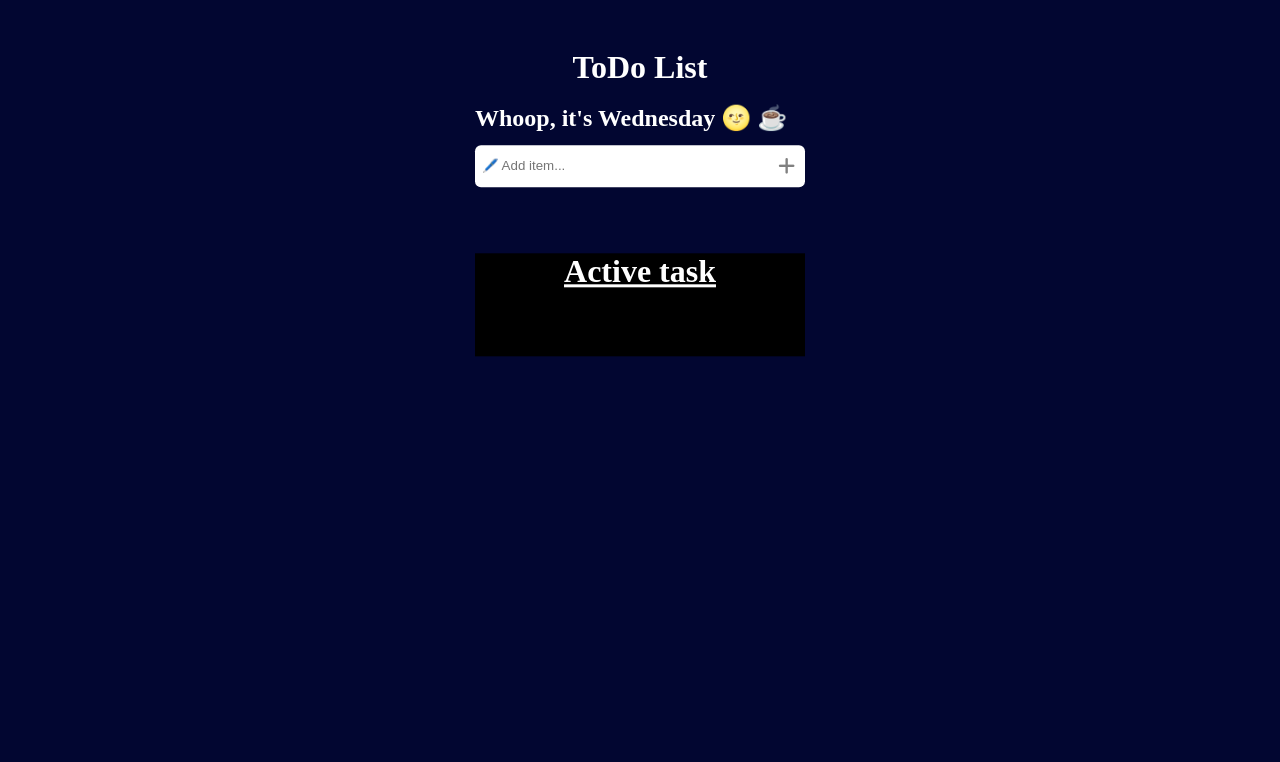
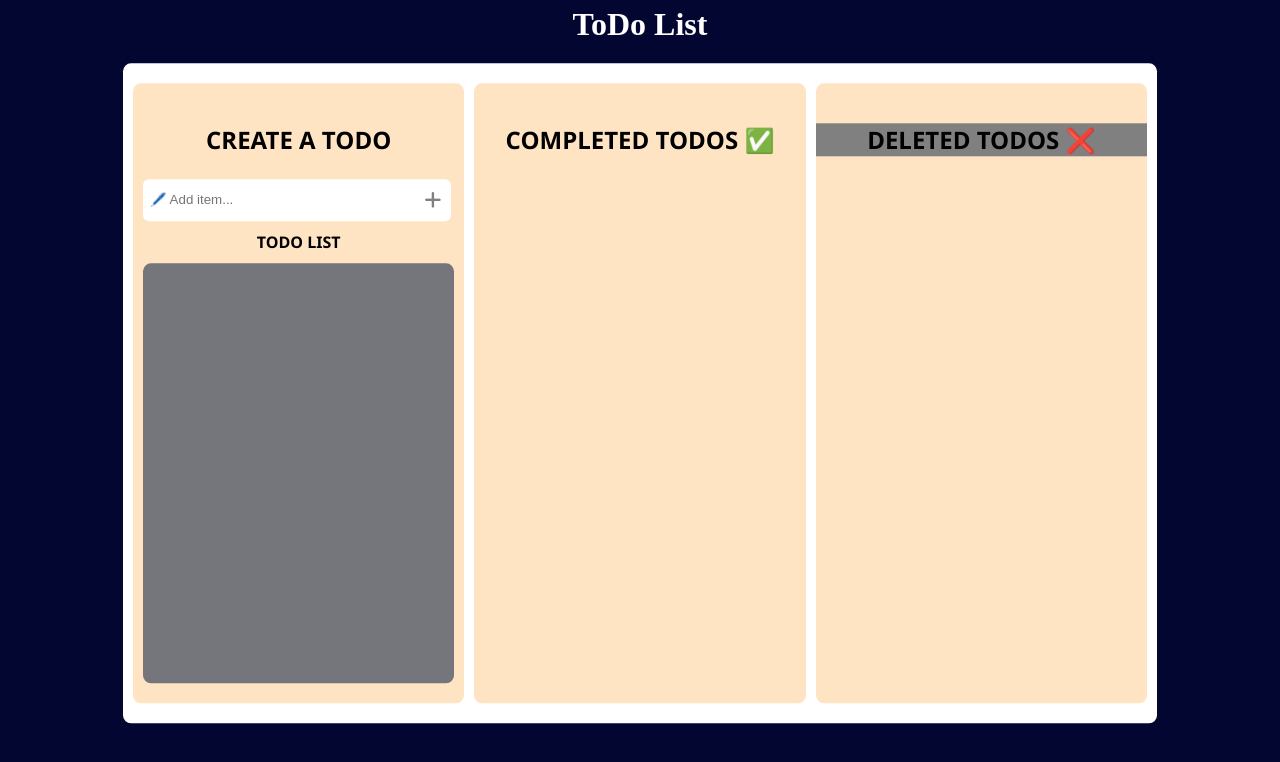
Before and after one commit to Shijin65/toDoApp, a React (Create React App) app: page / in a window 1280 px wide. Shown: the top 762 px of the page. Built offline with nearby package versions, Linux system fonts and the light colour scheme.

Commit message:
the UI is changed ,added completed todo page,added deletd todo page

```diff
--- a/src/App.css
+++ b/src/App.css
@@ -5,49 +5,57 @@
 
   body {
     background-color: #020631;
+
+
   }
-
-  .app {
+    .app {
     position: absolute;
     top: 10%;
     left: 50%;
     transform: translate(-50%, -10%);
   }
-  .active{
 
-    margin-top: 20% ;
-    padding-bottom: 20%;
-    background-color: black;
-    text-align: center;
-  }
-  .active p{
-    background: #ffffff;
-    margin-top: 10%;
-    margin-left: 3px;
-    font-size: medium;
-    font-weight: 700;
-    font-style: normal;
-    color: grey;
-  }
-
-  .app .mainHeading h1 {
+.app .mainHeading h1 {
     text-align: center;
   }
 
-  .app h1,
-  h2 {
-    color: white;
+  .mainclass{
+    display: flex;
+    background-color: white;
+    width: 80vw;
+    height: 80vh;
+    border-radius: 8px;
+    box-shadow: rgba(117, 255, 255, 0.696);
+    margin: 20px;
+    text-align: center;
+    padding-top: 20px;
+    padding-right: 10px;
+
   }
+.card{
+display: inline;
+  font-family: 'Segoe UI', Tahoma, Geneva, Verdana, sans-serif;
+  background-color: bisque;
+  width: 35%;
+  height: 75vh;
+  margin-left: 10px;
+  padding-top: 20px;
+  border-radius: 8px;
+}
 
-  .app .input {
-    display: flex;
-    justify-content: center;
-    align-items: center;
-  }
+.card h2{
+  margin-top: 20px;
+  color: black;
+  padding-bottom: 10px;
+}
+.card::-webkit-scrollbar{
+  display: none;
+}
+ .card .input {
 
-  .app .input {
     margin-top: 0.8em;
-    width: 20em;
+    margin-left: 10px;
+    width: 90%;
     height: 2em;
     background-color: white;
     display: flex;
@@ -57,6 +65,74 @@
     padding: 5px;
   }
 
+.todos-container{
+  padding: 10px;
+  border-radius: 8px;
+  background-color: #75767b;
+height:50vh ;
+margin: 10px;
+overflow-y: scroll;
+
+
+
+}
+.todos-container::-webkit-scrollbar{
+  display: none;
+}
+.todos{
+
+    align-items: center;
+    background-color: rgb(252, 252, 252);
+    border-radius: 8px;
+    margin-top: 10px;
+}
+.todo{
+
+display: flex;
+justify-content: space-between;
+padding-left: 5px;
+padding-right: 5px;
+align-items: center;
+}
+.inputs{
+  display: flex;
+  /* position: relative; */
+  justify-content:space-between;
+  /* align-items: end; */
+  border-radius: 0px 50px 50px 0px;
+}
+
+.inputs label{
+  font-size: small;
+}
+   p{
+    background: #ffffff00;
+    /* margin-top: 10%; */
+    margin-left: 3px;
+    font-size: medium;
+    font-weight: 700;
+    font-style: normal;
+    color: grey;
+  }
+  .deleted{
+    justify-content: space-between;
+    display: flex;
+    background-color: #fb2525c9;
+    align-items: center;
+    padding: 10px;
+    align-content: center;
+    margin: 20px;
+
+  }
+
+
+  .app h1,
+  h2 {
+    color: white;
+  }
+
+
+
   .app .input input {
     width: 100%;
     height: 1.6em;
@@ -64,6 +140,7 @@
     outline-color: transparent;
   }
   .fa-trash:hover {
+    size: 5px;
     color: red;
 }
   .app i {
@@ -73,23 +150,8 @@
     color: grey;
     margin-right: 5px;
   }
-  .app .todos {
-    display: flex;
-    justify-content: center;
-    align-items: center;
-    flex-direction: column;
-  }
-  .app .todos .todo {
-    margin-top: 0.8em;
-    width: 20em;
-    height: 2em;
-    background-color: white;
-    display: flex;
-    justify-content: space-between;
-    align-items: center;
-    border-radius: 6px;
-    padding: 5px;
-  }
+
+
   .app .todos .todo .left {
     display: flex;
     justify-content: flex-start;
--- a/src/App.js
+++ b/src/App.js
@@ -5,19 +5,36 @@ function App() {
   const [toDos, setToDos] = useState([]);
   const [toDo, setToDo] = useState("");
 
+
+
+  var currentdate = new Date();
+
+  var datetime    =" @" + currentdate.getHours() + ":"
+                  + currentdate.getMinutes() + ":"
+                  + currentdate.getSeconds();
+
+  const handleadd =()=>{if (toDo.length!==0) {
+                    setToDos([...toDos, { id: Date.now(), text: toDo, state:true,del:true ,time:0 ,cm:false }])
+                    }}
+
+
+
   return(
 <div className="app">
-
       <div className="mainHeading">
         <h1>ToDo List</h1>
       </div>
-      <div className="subHeading">
-        <br />
-        <h2>Whoop, it's Wednesday 🌝 ☕ </h2>
-      </div>
+    <div className="mainclass">
+
+          {/* < ------------ CREATE TODOS ---------- > */}
+
+      <div className="card">
+        <h2>CREATE A TODO</h2>
+
         <div className="input">
+
           <input
-          id={"my-input"}
+            id={"my_input"}
             type={"text"}
             value={toDo}
             onChange={(e) => {
@@ -27,61 +44,144 @@ function App() {
           />
 
           <i
-          onClick={() =>
-            setToDos([...toDos, { id: Date.now(), text: toDo, tick: false }])
-          }
+            onClick={handleadd}
             className="fas fa-plus"
-          ></i>
+          />
       </div>
+
+
+
+        {/* < ------------ TODOS LIST ---------- > */}
+
+      <h4 style={{marginTop:'10px'}}>TODO LIST</h4>
       <div className="todos-container">
+
+
+          {toDos.map((obj) => (
+          obj.state &&
             <div className="todos">
-          {toDos.map((obj) => (
               <div className="todo">
                 <div className="left">
+                  <p>{obj.text}</p>
+                </div>
+
+              < div className="right">
+      {/* < ------------***** TODOS LIST *****---------- > */}
+
+          {/* < ------ COMPLETED BUTTON ------- > */}
+                <div className="inputs" style={{backgroundColor:'lightgreen'}}>
+                  <label htmlFor="checkbox">COMPLETED</label>
                   <input
-                  onChange={(e) => {
-                    setToDos(
-                      toDos.map((objafter) => {
+                    onChange={(e) =>{
+                      setToDos(toDos.filter(objafter =>{
                         if (objafter.id === obj.id) {
-                          objafter.tick = e.target.checked;
+                        objafter.cm = e.target.checked;
+                        objafter.state = !e.target.checked;
+                        objafter.time =datetime
                         }
                         return objafter;
                       })
                       );
+
                     }}
                     value={obj.tick}
                     type="checkbox"
-                  name=""
-                  id=""
+                    name="checkbox"
                   />
-                <p>{obj.text}</p>
               </div>
-              <div className="right">
-              <i
-            class="fa-sharp fa-solid fa-trash"></i>
+                {/* < ------**** COMPLETED BUTTON END  ****------- > */}
+
+          {/* < ---------------***** CREATE TODOS ENDS ****------------- > */}
+
+
+                {/* < ------------ DELETE BUTTON ---------- > */}
+      <div className="inputs" style={{backgroundColor:'red'}}>
+                  <label htmlFor="">DELETE</label>
+
+              <input
+                 onChange={(e)=>{setToDos(
+                          toDos.filter(delobj => {
+                          if (delobj.id === obj.id) {
+                          delobj.del = !e.target.checked;
+                          delobj.time=datetime;
+                          delobj.state=false
+                          }
+                          return delobj;
+                      })
+                    );}}
+                    type="checkbox"
+              />
+              </div>
+            </div>
           </div>
           </div>
           ))}
-        </div>
-        <div className="active">
-          <h1>
-            <u>Active task</u>
-          </h1>
-          {toDos.map((obj) => {
-            if (obj.tick) {
-              return (
-                <div>
-                  <p>
-                    task : [{obj.text}] TaskId : {obj.id}
-                  </p>
-                </div>
-              );
-            }
-            return null;
-          })}
+
+
       </div>
                     </div>
+        {/* < ------------**** CREATE TODOS ENDS **** ---------- > */}
+
+
+
+                    {/* < ----- COMPLETED TODOS ---- > */}
+
+      <div className="card" style={{overflowY:"scroll",overflowX:'hidden'}}>
+
+        <div className="active">
+          <h2>
+            COMPLETED TODOS ✅
+          </h2>
+            {toDos.map((obj) =>
+              obj.cm &&
+
+                <div className="deleted" style={{backgroundColor:'lightgreen'}}>
+
+                  <p>task : {obj.text} {obj.time}</p>
+
                 </div>
+            )}
+        </div>
+
+      </div>
+          {/* < -----***** COMPLETED TODOS ENDS ******---- > */}
+
+
+              {/* < ---------- DELETED TODOS ---------- > */}
+
+                    <div className="card" style={{overflowY:"scroll",overflowX:'hidden'}}>
+                        <h2 style={{backgroundColor:"grey" ,padding:'0%'}}>DELETED TODOS ❌</h2>
+
+                        {toDos.map((obj)=>
+                          obj.del? "" :
+
+                        <div className="deleted">
+
+                          <div><p style={{color:'white'}}>{obj.text}</p><p>{obj.time}</p></div>
+                          <div >
+                            <span><p style={{color:'blue'}}>Restore</p></span>
+                            <input
+                              onChange={(e)=>{setToDos(toDos.filter(delobj =>{
+                              if (delobj.id === obj.id) {
+                              delobj.del = e.target.checked;
+                              delobj.state=true
+                              }
+                              return delobj;
+                              })
+                              )}}
+                              type="radio"
+                            class="fa-sharp fa-solid fa-rotate-right fa-spin"
+                            />
+
+                          </div>
+                        </div>
+
+                      )}
+                    </div>
+    {/* < ----------***** DELETED TODOS ENDS *****---------- > */}
+      </div>
+</div>
+
     );
 }
 
```
Lines whose indentation alone changed are shown as unchanged.
